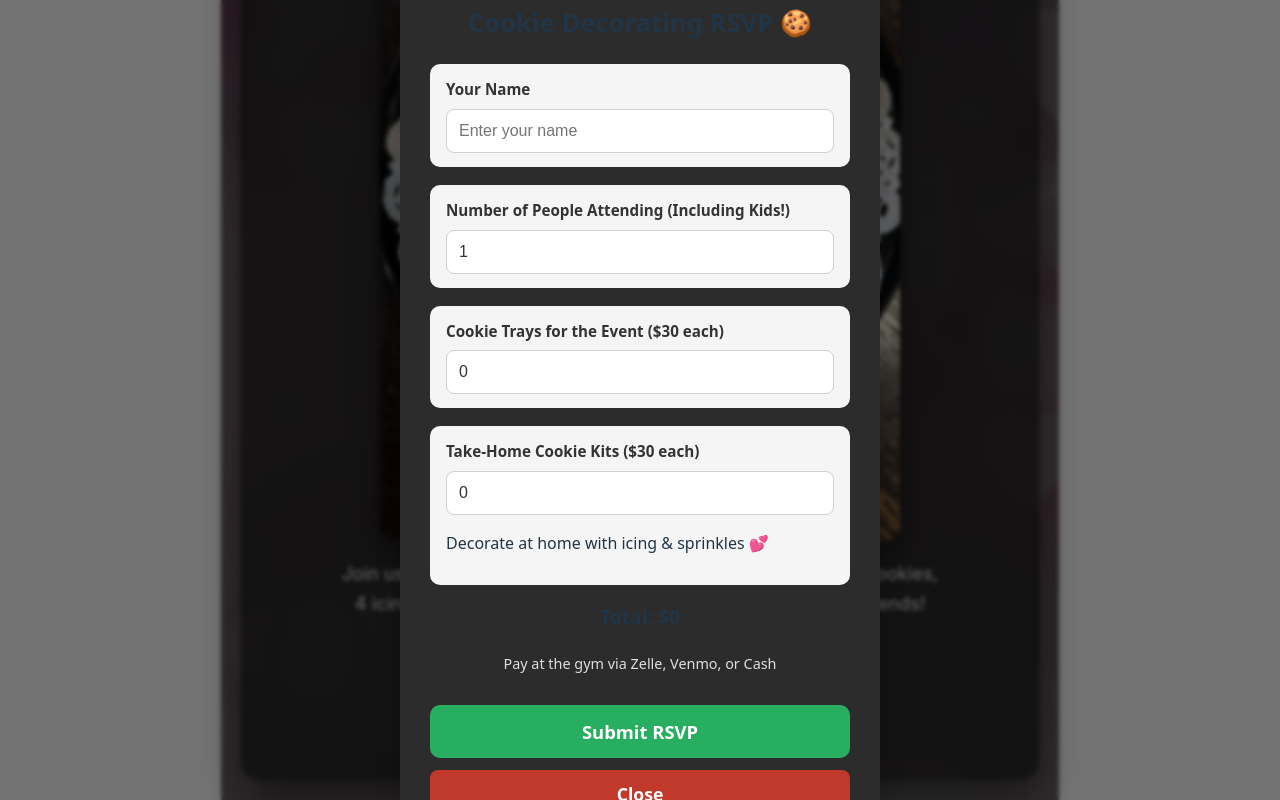
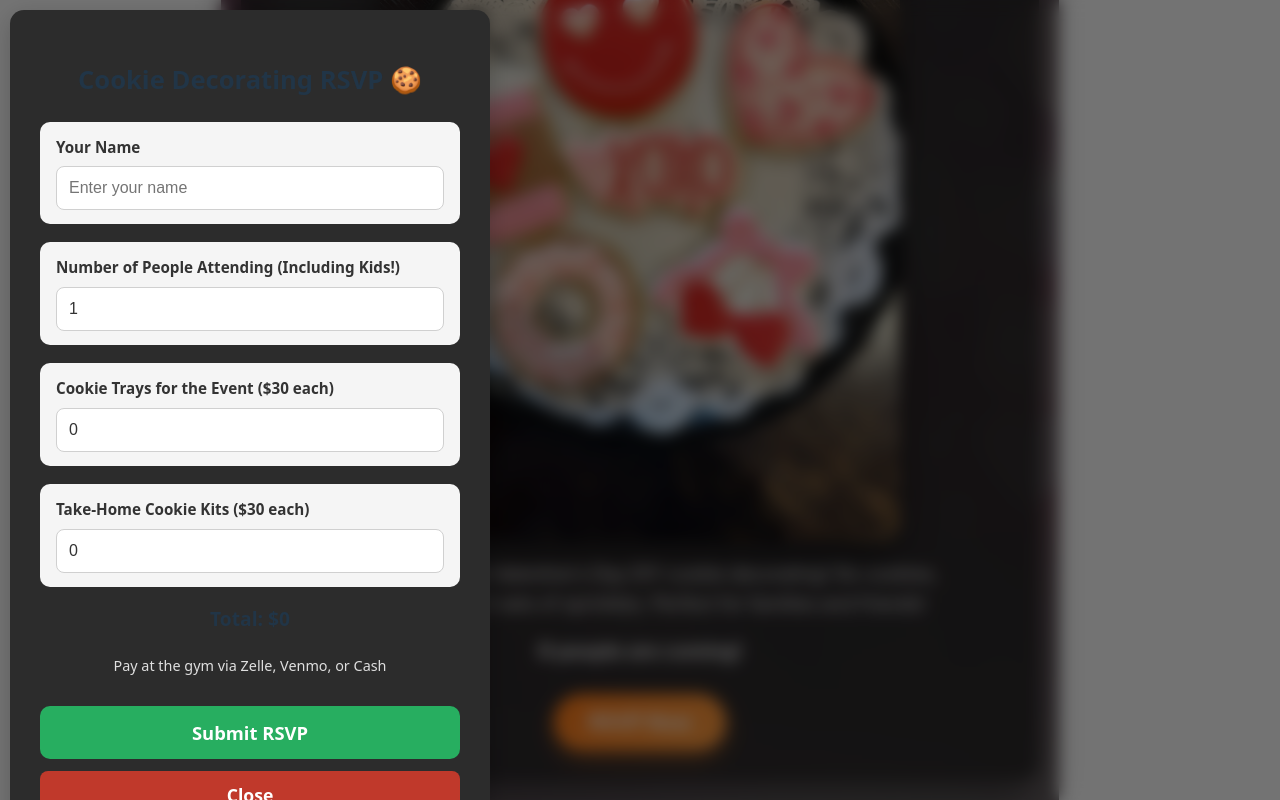
Before and after one commit to Seidler93/Flexx-Cooke-RSVP, a React (Vite) app: page / in a window 1280 px wide. Both pictures are taken after a click on the button "RSVP Now". Shown: the part 431-1231 px from the top of the page. Built offline with nearby package versions, Linux system fonts and the light colour scheme; no server answers; the database is empty.

Commit message:
fixed modal css

```diff
--- a/src/RSVPModal.css
+++ b/src/RSVPModal.css
@@ -1,18 +1,13 @@
-/* Dark blurred background */
-.modal-backdrop {
-  background: rgba(0, 0, 0, 0.55);
-  position: fixed;
-  inset: 0;
-  backdrop-filter: blur(2px);
-}
 
 /* Modal wrapper */
 .modal-container {
   position: fixed;
-  inset: 0;
-  display: flex;
-  align-items: center;
-  justify-content: center;
+  background: rgba(0, 0, 0, 0.55);
+  backdrop-filter: blur(8px);
+  top: 0;
+  left: 0;
+  width: 100%;
+  height: 100%;
   overflow: scroll;
 }
 
--- a/src/RSVPModal.jsx
+++ b/src/RSVPModal.jsx
@@ -56,10 +56,8 @@ export default function RSVPModal({ open, setOpen }) {
 
   return (
     <Dialog open={open} onClose={handleClose} className="modal">
-      <div className="modal-backdrop" />
-
       <div className="modal-container">
-        <Dialog.Panel className="modal-panel">
+        <div className="modal-panel">
           <h2 className="modal-title">Cookie Decorating RSVP 🍪</h2>
 
           <div className="modal-group">
@@ -109,9 +107,6 @@ export default function RSVPModal({ open, setOpen }) {
               value={kits}
               onChange={(e) => setKits(e.target.value)}
             />
-            <p className="modal-helper">
-              Decorate at home with icing & sprinkles 💕
-            </p>
           </div>
 
           <p className="modal-total">Total: ${total}</p>
@@ -129,7 +124,7 @@ export default function RSVPModal({ open, setOpen }) {
           <button className="modal-close" onClick={handleClose}>
             Close
           </button>
-        </Dialog.Panel>
+        </div>
       </div>
     </Dialog>
   );
```
